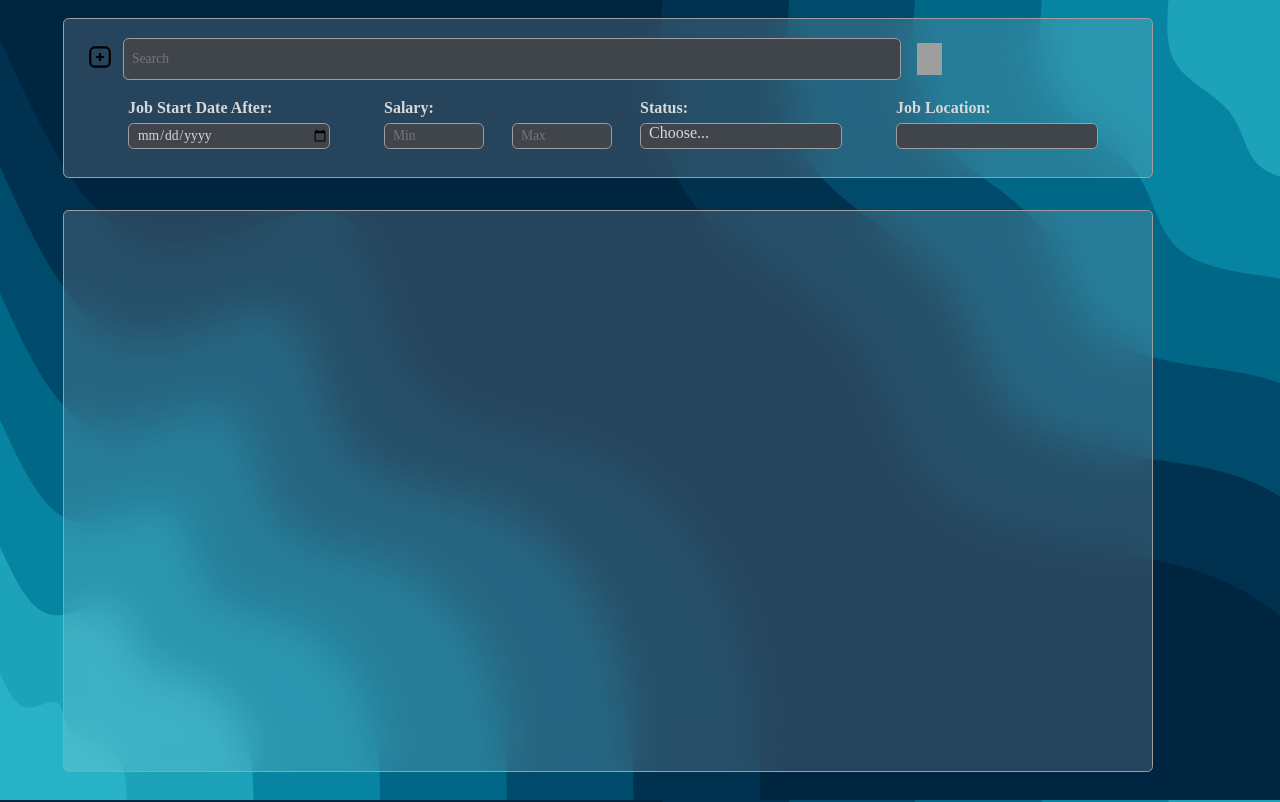
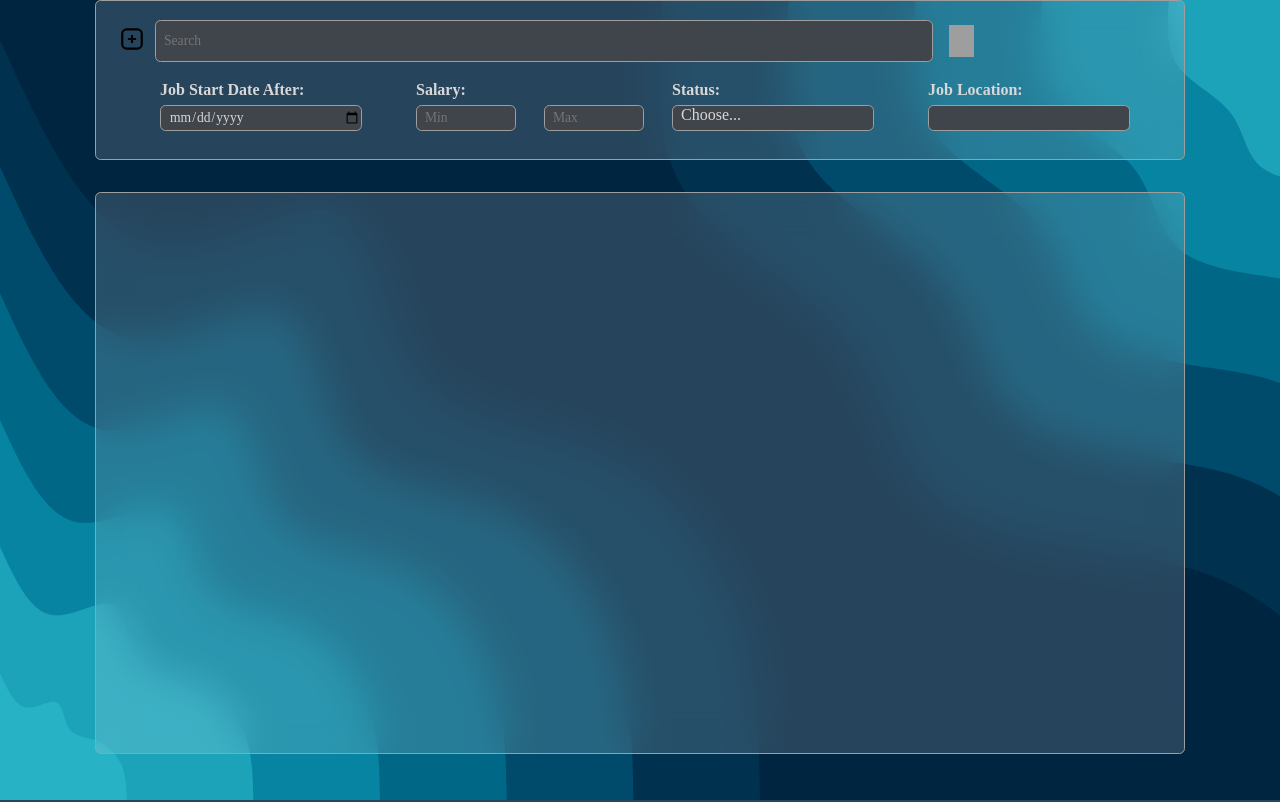
Before and after one commit to karthik-vig/job-application-tracker, a Flask app: page / in a window 1280 px wide. Run offline with Flask 2, Linux system fonts and the light colour scheme; data that the repository does not hold is empty; grey boxes are pictures that could not be loaded.

Commit message:
in commonstyle css file: changed the backgroud color of jobentrypanel stlides to a lighter color, made the height of body tag to be 100vh, changed display type of head tag to none. in indexstyle css file: removed unnecessary comments and changed bodyContainer class's col to be 100vw and row2 to endRow to be 76vh. in  all html files: removed the inline style attribute for all title tags.

```diff
--- a/flaskr/static/css/commonStyle.css
+++ b/flaskr/static/css/commonStyle.css
@@ -4,14 +4,20 @@
     color: #d8d8d8;
 }
 
+head {
+    display: none;
+}
+
 body {
-    height: 98vh;
+    height: 100vh;
     width: 100vw;
 }
 
 svg {
     filter: invert(100%);
 }
+
+/* common classes used by more than one html page */
 
 .commonBorder {
     border-style: solid;
@@ -50,7 +56,7 @@
 }
 
 .jobEntryPanelBGColor{
-    background-color: #2f3136;
+    background-color: #40444b;
 }
 
 .bodyBGImage {
--- a/flaskr/static/css/indexStyle.css
+++ b/flaskr/static/css/indexStyle.css
@@ -1,7 +1,4 @@
 .jobEntryPanelItemContainer{
-   /* display: grid;
-    grid-template-columns: [col1] 85vw [endCol];
-    grid-template-rows: [row1] 65vh [endRow]; */
     grid-column-start: col1;
     grid-column-end: endCol;
     grid-row-start: row2;
@@ -20,8 +17,8 @@
 
 .bodyContainer{
     display: grid;
-    grid-template-columns: [col1] 95vw [endCol];
-    grid-template-rows: [row1] 20vh [row2] 65vh [endRow];
+    grid-template-columns: [col1] 100vw [endCol];
+    grid-template-rows: [row1] 20vh [row2] 76vh [endRow];
     row-gap: 4vh;
     justify-items: center;
 }
--- a/flaskr/templates/addJobInfo.html
+++ b/flaskr/templates/addJobInfo.html
@@ -1,7 +1,7 @@
 <!DOCTYPE html>
 <html>
     <head>
-        <title style="color: rgb(255, 255, 255, 0)">Job Tracker</title>
+        <title>Job Tracker</title>
         <link rel="stylesheet" href="{{url_for('static', filename='css/reset.css')}}">
         <link rel="stylesheet" href="{{url_for('static', filename='css/commonStyle.css')}}">
         <link rel="stylesheet" href="{{url_for('static', filename='css/addJobInfoStyle.css')}}">
--- a/flaskr/templates/index.html
+++ b/flaskr/templates/index.html
@@ -1,19 +1,12 @@
 <!DOCTYPE html>
 <html>
     <head>
-        <title style="color: rgb(255, 255, 255, 0)">Job Tracker</title>
+        <title>Job Tracker</title>
         <link rel="stylesheet" href="{{url_for('static', filename='css/reset.css')}}">
         <link rel="stylesheet" href="{{url_for('static', filename='css/commonStyle.css')}}">
         <link rel="stylesheet" href="{{url_for('static', filename='css/indexStyle.css')}}">
     </head>
     <body class="bodyContainer bodyBGImage">
-        <!--
-        <section>
-            <a href="/addJobInfo" class="buttonDim">
-                <img src="{{url_for('static', filename='add.svg')}}">
-            </a>
-        </section>
-        -->
         <div class="commonBorder searchFilterInputContainer searchFilterInputItem frostGlass">
             <section class="addButton">
                 <form method="get">
@@ -63,17 +56,6 @@
                         <p class="JobEntryPanelCompany"> <label> Company: </label> {{jobInfo["company"]}}</p>
                         <p class="JobEntryPanelSalary"> <label> Salary: </label> {{jobInfo["salary"]}}</p>
                         <p class="JobEntryPanelApplicationStatus"> <label> Status: </label> {{jobInfo["applicationStatus"]}}</p>
-                        <!--
-                        <a href="/modifyJobInfo?id={{jobInfo['id']}}"> temp modify
-                            <img src="">
-                        </a>
-                        <a href="/seeJobInfo?id={{jobInfo['id']}}"> temp see job info
-                            <img src="">
-                        </a>
-                        <a href="/redirectDeleteEntry?id={{jobInfo['id']}}"> temp delete entry
-                            <img src="">
-                        </a>
-                        -->
                         <form method="get" class="jobEntryPanelButtonsContainerPart1">
                             <input type="hidden" name="id" value="{{jobInfo['id']}}" >
                             <input type="image" src="{{url_for('static', filename='icons/modify.svg')}}" formaction="/modifyJobInfo" class="buttonDim jobEntryPanelModify">
--- a/flaskr/templates/modifyJobInfo.html
+++ b/flaskr/templates/modifyJobInfo.html
@@ -1,7 +1,7 @@
 <!DOCTYPE html>
 <html>
     <head>
-        <title style="color: rgb(255, 255, 255, 0)">Job Tracker</title>
+        <title>Job Tracker</title>
         <link rel="stylesheet" href="{{url_for('static', filename='css/reset.css')}}">
         <link rel="stylesheet" href="{{url_for('static', filename='css/commonStyle.css')}}">
         <link rel="stylesheet" href="{{url_for('static', filename='css/modifyJobInfoStyle.css')}}">
--- a/flaskr/templates/seeJobInfo.html
+++ b/flaskr/templates/seeJobInfo.html
@@ -1,7 +1,7 @@
 <!DOCTYPE html>
 <html>
     <head>
-        <title style="color: rgb(255, 255, 255, 0)">Job Tracker</title>
+        <title>Job Tracker</title>
         <link rel="stylesheet" href="{{url_for('static', filename='css/reset.css')}}">
         <link rel="stylesheet" href="{{url_for('static', filename='css/commonStyle.css')}}">
         <link rel="stylesheet" href="{{url_for('static', filename='css/seeJobInfoStyle.css')}}">
```
